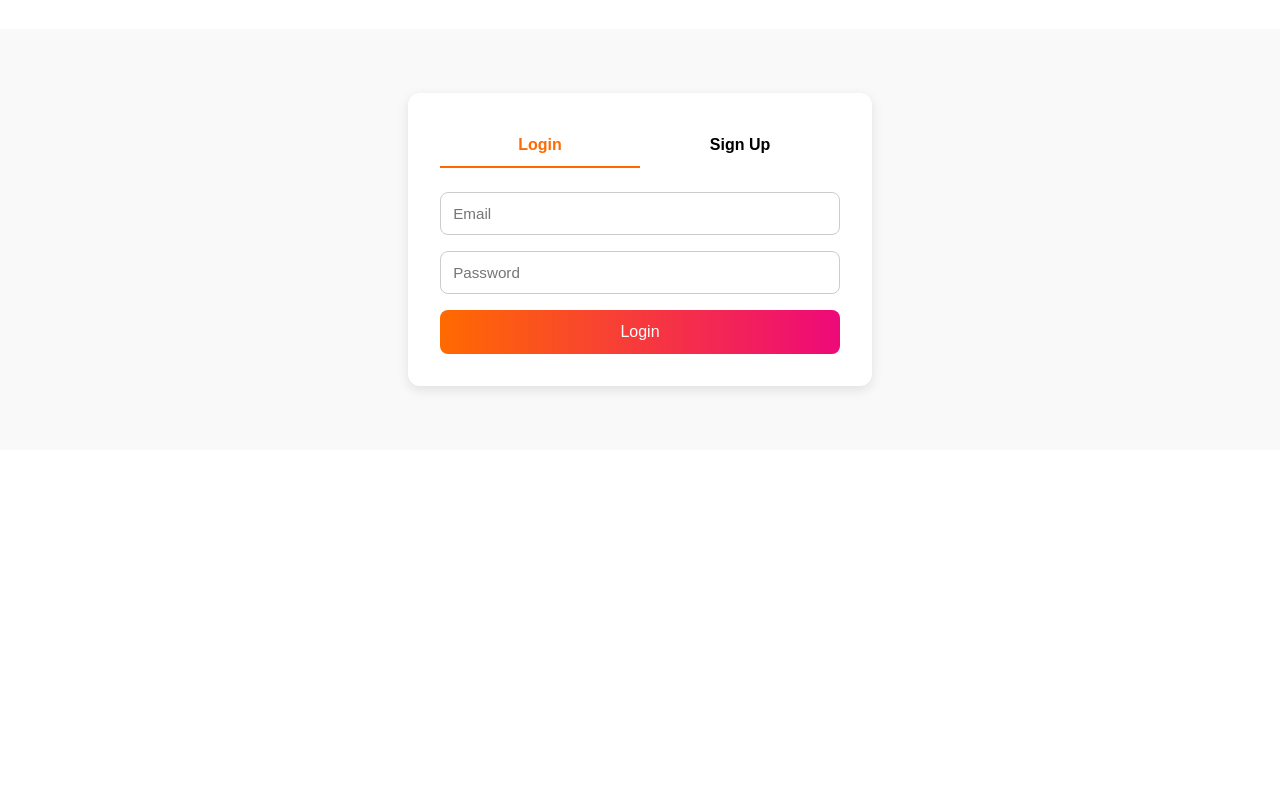
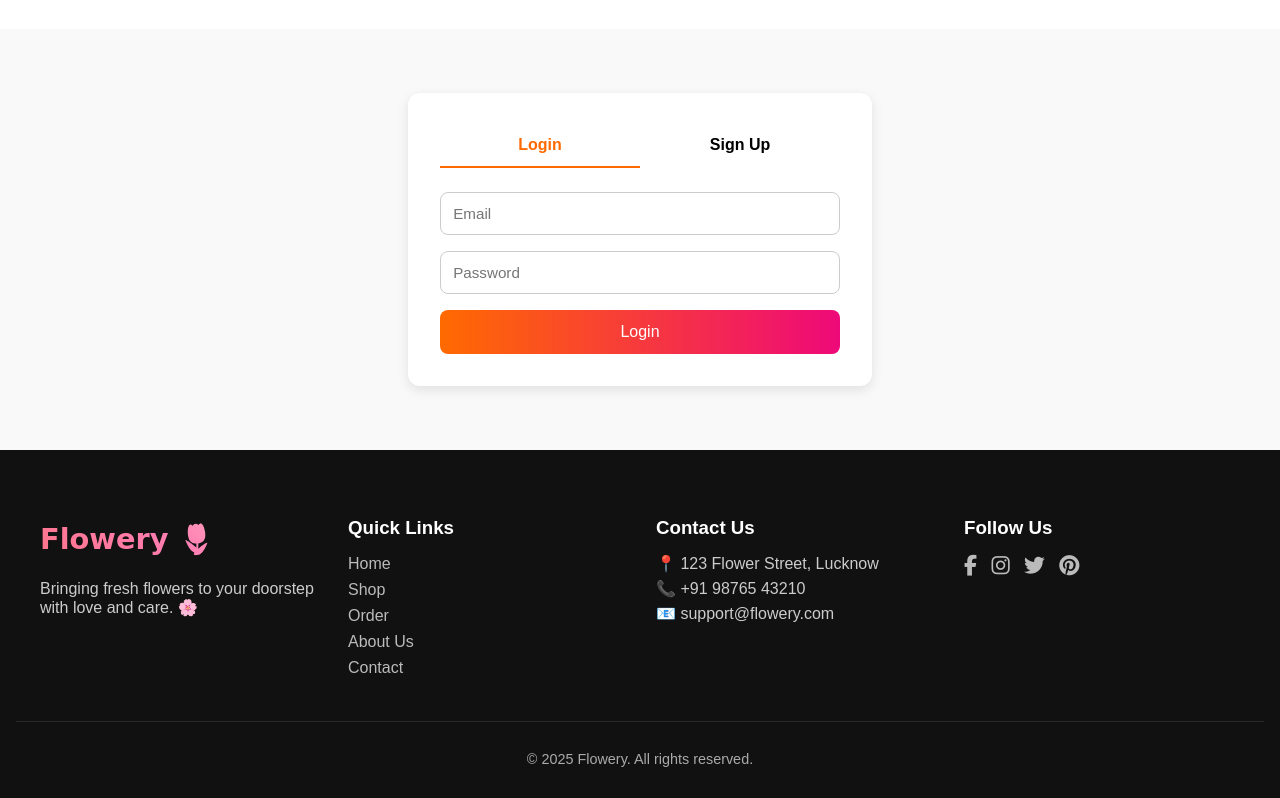
Before and after one commit to MuskanGupta333/Flowery, a plain HTML site: page index.html in a window 1280 px wide. Shown: the part 465-1263 px from the top of the page. Before the commit the page ends 915 px from the top, so only its background shows below. Drawn offline with nearby package versions, Linux system fonts and the light colour scheme; a web font is replaced by a local one.

Commit message:
added footer

```diff
--- a/index.html
+++ b/index.html
@@ -12,6 +12,9 @@
     <link href="https://fonts.googleapis.com/css2?family=Borel&display=swap" rel="stylesheet">
 
     <link rel="stylesheet" href="https://cdn.jsdelivr.net/npm/swiper@11/swiper-bundle.min.css" />
+
+    <link rel="stylesheet" href="https://cdnjs.cloudflare.com/ajax/libs/font-awesome/6.5.0/css/all.min.css">
+
 </head>
 <body>
     <div class="nav">
@@ -88,6 +91,51 @@
   </div>
 </section>
 
+<footer class="footer">
+  <div class="footer-container">
+
+
+    <div class="footer-section">
+      <h2 class="footer-logo">Flowery 🌷</h2>
+      <p>Bringing fresh flowers to your doorstep with love and care. 🌸</p>
+    </div>
+
+    <div class="footer-section">
+      <h3>Quick Links</h3>
+      <ul>
+        <li><a href="#">Home</a></li>
+        <li><a href="#">Shop</a></li>
+        <li><a href="#">Order</a></li>
+        <li><a href="#">About Us</a></li>
+        <li><a href="#">Contact</a></li>
+      </ul>
+    </div>
+
+
+    <div class="footer-section">
+      <h3>Contact Us</h3>
+      <p>📍 123 Flower Street, Lucknow</p>
+      <p>📞 +91 98765 43210</p>
+      <p>📧 support@flowery.com</p>
+    </div>
+
+
+    <div class="footer-section">
+      <h3>Follow Us</h3>
+      <div class="social-icons">
+        <a href="#"><i class="fab fa-facebook-f"></i></a>
+        <a href="#"><i class="fab fa-instagram"></i></a>
+        <a href="#"><i class="fab fa-twitter"></i></a>
+        <a href="#"><i class="fab fa-pinterest"></i></a>
+      </div>
+    </div>
+  </div>
+
+
+  <div class="footer-bottom">
+    <p>© 2025 Flowery. All rights reserved.</p>
+  </div>
+</footer>
 
 
 <script src="https://cdn.jsdelivr.net/npm/swiper@11/swiper-bundle.min.js"></script>
--- a/style.css
+++ b/style.css
@@ -298,3 +298,76 @@ h1 {
       height: 400px;
     }
   }
+
+  .footer {
+  background: #111;
+  color: #eee;
+  padding: 3em 1em 1em;
+  font-family: "Poppins", sans-serif;
+}
+
+.footer-container {
+  display: grid;
+  grid-template-columns: repeat(auto-fit, minmax(200px, 1fr));
+  gap: 2em;
+  max-width: 1200px;
+  margin: 0 auto;
+}
+
+.footer-logo {
+  font-family: "Borel", cursive;
+  font-size: 1.8em;
+  background: linear-gradient(45deg, #ff758c, #ff7eb3, #fad0c4);
+  -webkit-background-clip: text;
+  -webkit-text-fill-color: transparent;
+}
+
+.footer-section h3 {
+  margin-bottom: 0.8em;
+  color: #fff;
+}
+
+.footer-section ul {
+  list-style: none;
+  padding: 0;
+}
+
+.footer-section ul li {
+  margin: 0.5em 0;
+}
+
+.footer-section ul li a {
+  color: #bbb;
+  text-decoration: none;
+  transition: color 0.3s ease;
+}
+
+.footer-section ul li a:hover {
+  color: #ff7eb3;
+}
+
+.footer-section p {
+  margin: 0.4em 0;
+  color: #ccc;
+}
+
+.social-icons a {
+  display: inline-block;
+  margin-right: 10px;
+  color: #bbb;
+  font-size: 1.3em;
+  transition: color 0.3s ease;
+}
+
+.social-icons a:hover {
+  color: #ff7eb3;
+}
+
+.footer-bottom {
+  text-align: center;
+  margin-top: 2em;
+  padding-top: 1em;
+  border-top: 1px solid rgba(255, 255, 255, 0.1);
+  font-size: 0.9em;
+  color: #aaa;
+}
```
